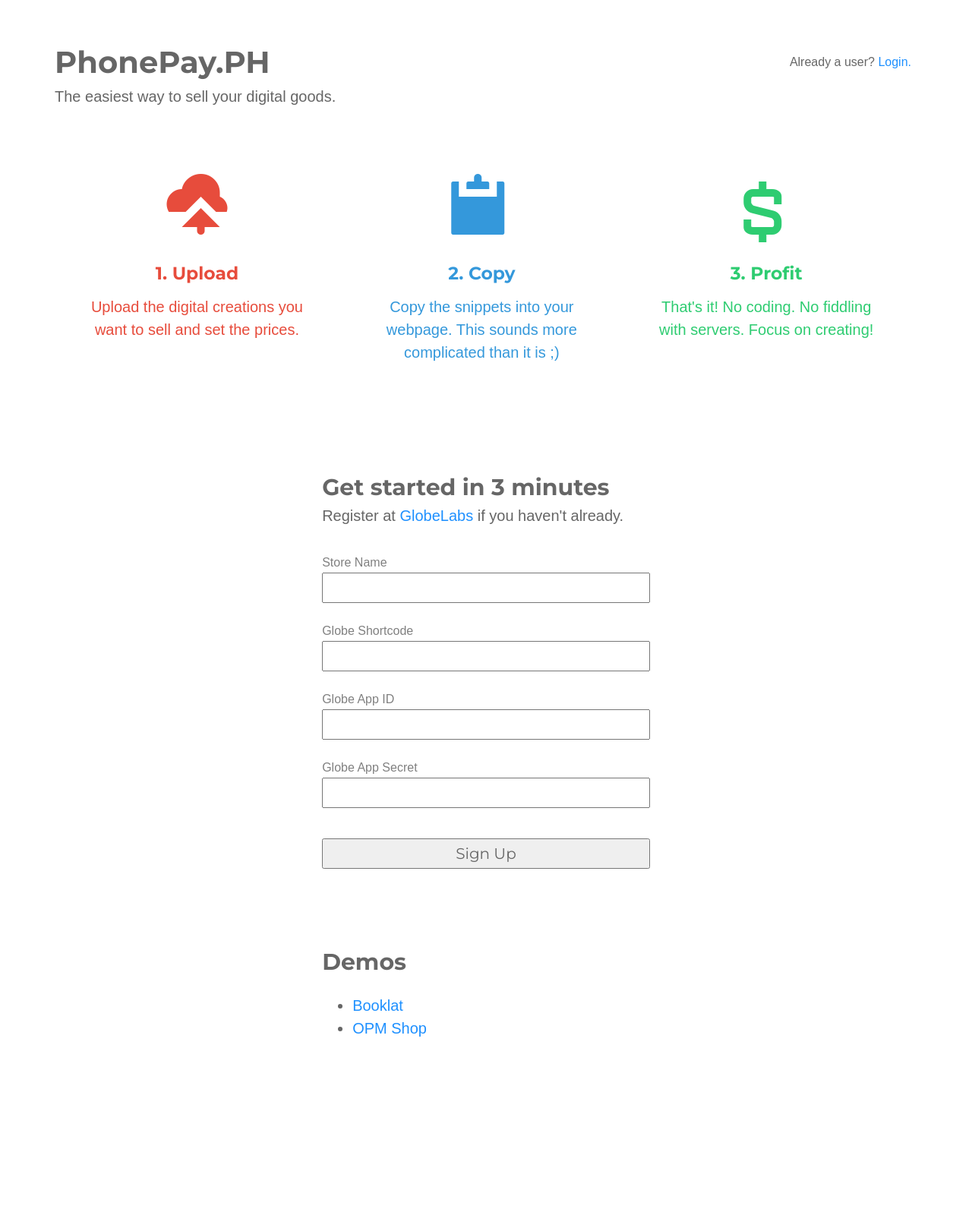
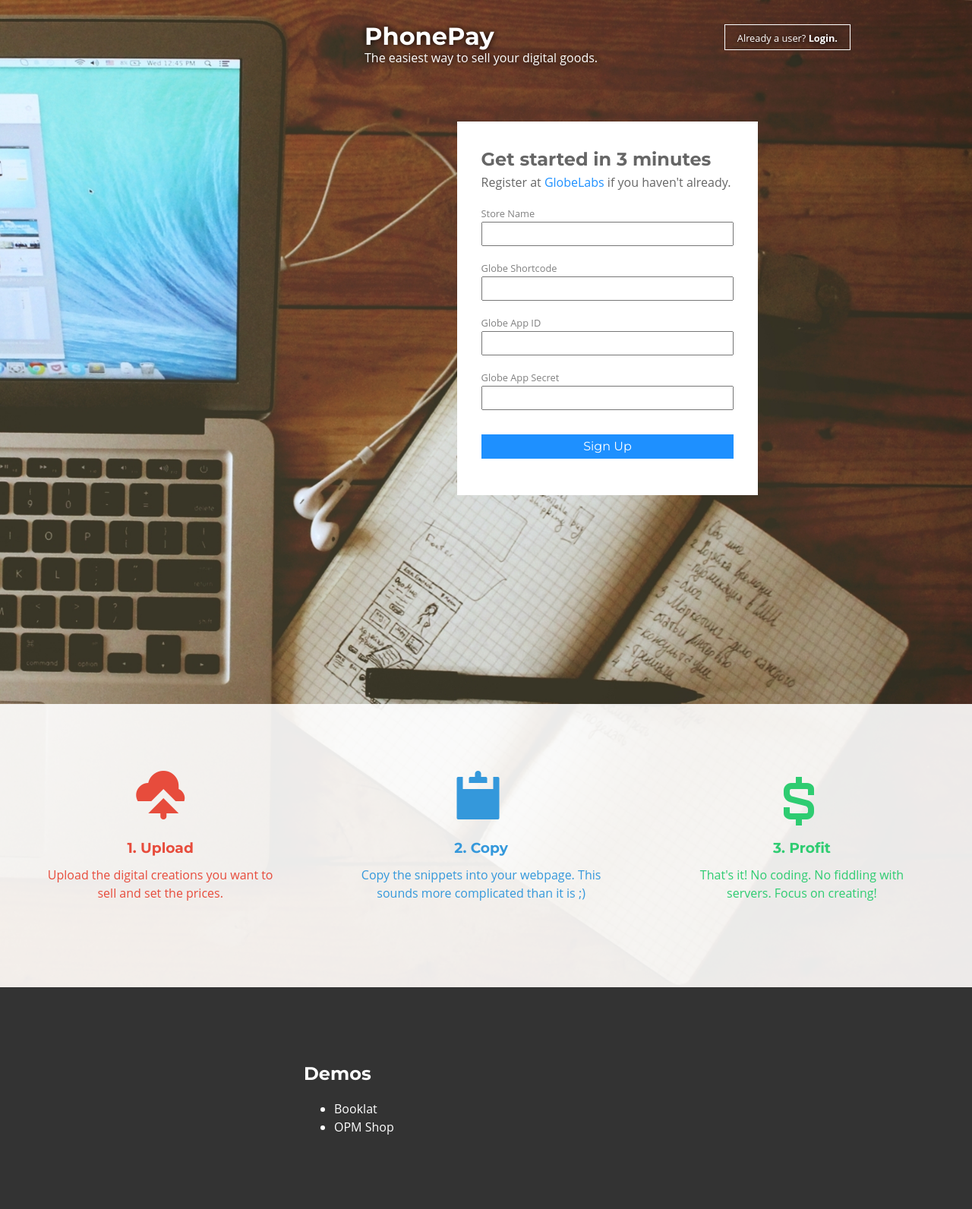
Before and after one commit to marksteve/purrchase, a Flask app: page / in a window 1280 px wide. Shown: the whole page at 76% size. Before the commit the page ends 1365 px from the top, so only its background shows below. Run offline with Flask 2, Linux system fonts and the light colour scheme; some libraries are stand-ins or nearby versions.

Commit message:
Revamp index page and other page styles

```diff
--- /dev/null
+++ b/static/css/base.css
@@ -0,0 +1,85 @@
+* {
+  box-sizing: border-box;
+
+  text-rendering: optimizeLegibility;
+}
+body, input, button {
+  font: 16px/1.5 Open Sans, sans-serif;
+
+  color: #666;
+}
+h1, h2, h3, button {
+  font-family: Montserrat, sans-serif;
+}
+h1 {
+  line-height: 1;
+
+  margin: 0;
+}
+h1 a {
+  color: inherit;
+}
+h1 a:hover {
+  text-decoration: none;
+}
+h2 {
+  margin: 3rem 0 0 0;
+}
+a {
+  text-decoration: none;
+
+  color: dodgerblue;
+}
+a:hover {
+  text-decoration: underline;
+}
+p {
+  margin: 0 0 1em 0;
+}
+p.submit {
+  padding-top: 1em;
+}
+code {
+  font-size: 200%;
+}
+form {
+  margin-top: 1.5em;
+}
+label {
+  font-size: 80%;
+  line-height: 1;
+
+  color: gray;
+}
+input, button {
+  padding: 0 .5em;
+}
+input {
+  height: 2em;
+}
+button {
+  line-height: 2em;
+
+  color: white;
+  border: 0;
+  background: dodgerblue;
+}
+form label input, form button {
+  display: block;
+
+  width: 100%;
+}
+.page {
+  position: relative;
+
+  max-width: 40em;
+  margin: 1em auto;
+  padding: 2rem;
+}
+.login {
+  line-height: 2;
+
+  position: absolute;
+  top: 2em;
+  right: 2em;
+}
--- a/static/css/index.css
+++ b/static/css/index.css
@@ -1,76 +1,65 @@
-* {
-  box-sizing: border-box;
+header {
+  position: relative;
+
+  height: 1300px;
+
+  background: url(../images/bg.jpg) no-repeat right top;
+  background-size: 2000px;
 }
-body, input, button {
-  font: 20px/1.5 sans-serif;
+.logo {
+  position: absolute;
+  top: 2em;
+  right: 30em;
 
-  color: #666;
+  width: 20em;
+
+  color: white;
+  text-shadow: 0 0 .5em black;
 }
-h1, h2, h3, button {
-  font-family: Montserrat, sans-serif;
+.login {
+  right: 10em;
+
+  display: inline-block;
+
+  padding: 0 1em;
+
+  color: white;
+  border: 1px solid;
+  text-shadow: 0 0 .5em black;
 }
-h1 {
+.login a {
+  font-weight: bold;
+
+  color: white;
+}
+.get-started {
+  position: absolute;
+  top: 10em;
+  right: 10em;
+
+  width: 40em;
+}
+.get-started h2 {
   margin: 0;
 }
-h1 a {
-  color: inherit;
-}
-h2 {
-  margin: 3rem 0 0 0;
-}
-a {
-  text-decoration: none;
-
-  color: dodgerblue;
-}
-a:hover {
-  text-decoration: underline;
-}
-section {
-  position: relative;
-
-  max-width: 60em;
-  margin: 1em auto;
-  padding: 2rem;
+.get-started form {
+  width: 62%;
+  margin: 0 auto;
+  padding: 2em;
 
   background: white;
 }
-.login {
-  line-height: 2;
+.steps {
+  position: absolute;
+  bottom: 0;
 
-  position: absolute;
-  top: 2em;
-  right: 2em;
+  width: 100%;
+  padding: 5em 0 7em 0;
+
+  background: rgba(255, 255, 255, .9);
 }
-p {
-  margin: 0 0 1em 0;
-}
-p.submit {
-  padding-top: 1em;
-}
-code {
-  font-size: 200%;
-}
-form {
-  margin-top: 1.5em;
-}
-label {
-  font-size: 80%;
-  line-height: 1;
-
-  color: gray;
-}
-form label input, form button {
-  width: 100%;
-}
-form label input, form button {
-  display: block;
-
-  height: 2em;
-  padding: 0 .5em;
-}
-.steps {
-  margin: 3em 0;
+.steps ul {
+  margin: 0;
   padding: 0;
 
   list-style: none;
@@ -81,7 +70,6 @@ form label input, form button {
   display: inline-block;
 
   width: 33%;
-  padding: 1em 2em;
 
   text-align: center;
   vertical-align: top;
@@ -102,7 +90,20 @@ form label input, form button {
 .profit {
   color: #2ecc71;
 }
-.get-started, .demos, .login-form {
-  width: 38%;
-  margin: 5em auto;
+.steps p {
+  width: 20em;
+  margin: 0 auto;
 }
+.demos {
+  padding: 3em 0 5em 0;
+
+  background: #333;
+}
+.demos,
+.demos a {
+  color: white;
+}
+.demos > div {
+  width: 30em;
+  margin: 0 auto;
+}
--- a/static/jsx/phonepay.js
+++ b/static/jsx/phonepay.js
@@ -257,7 +257,7 @@ var Form = React.createClass({
           </p>
           {box}
           <p className="powered-by">
-            Powered by PHonePay
+            Powered by PhonePay
           </p>
         </div>
       </div>
--- a/templates/base.html
+++ b/templates/base.html
@@ -2,23 +2,25 @@
 <html>
 <head>
   <link rel="stylesheet" href="//fonts.googleapis.com/css?family=Montserrat:400,700">
+  <link rel="stylesheet" href="//fonts.googleapis.com/css?family=Open+Sans:400italic,700italic,400,700">
   <link rel="stylesheet" href="//cdnjs.cloudflare.com/ajax/libs/normalize/3.0.1/normalize.min.css">
   <link rel="stylesheet" href="/static/css/open-iconic.min.css">
-  <link rel="stylesheet" href="/static/css/index.css">
-  <title>PhonePay.PH</title>
+  <link rel="stylesheet" href="/static/css/base.css">
+  {% block css %}{% endblock %}
+  <title>PhonePay</title>
 </head>
 <body>
-  <section>
-    <h1><a href="/">PhonePay.PH</a></h1>
-    <p class="login">
+<div class="page">
+  <h1><a href="/">PhonePay</a></h1>
+  <div class="login">
     <small>
       Already a user? <a href="/login">Login.</a>
     </small>
-    </p>
+  </div>
   <p>
     The easiest way to sell your digital goods.
   </p>
   {% block content %}{% endblock %}
-  </section>
+</div>
 </body>
 </html>
--- a/templates/index.html
+++ b/templates/index.html
@@ -1,39 +1,35 @@
-{% extends "base.html" %}
+<!doctype html>
+<html>
+<head>
+  <link rel="stylesheet" href="//fonts.googleapis.com/css?family=Montserrat:400,700">
+  <link rel="stylesheet" href="//cdnjs.cloudflare.com/ajax/libs/normalize/3.0.1/normalize.min.css">
+  <link rel="stylesheet" href="/static/css/open-iconic.min.css">
+  <link rel="stylesheet" href="/static/css/base.css">
+  <link rel="stylesheet" href="/static/css/index.css">
+  <title>PhonePay</title>
+</head>
+<body>
 
-{% block content %}
+<header>
 
-<ul class="steps">
-  <li class="upload">
-    <span class="oi" data-glyph="cloud-upload"></span>
-    <h3>1. Upload</h3>
-    <p>
-      Upload the digital creations you want to sell
-      and set the prices.
-    </p>
-  </li>
-  <li class="copy">
-    <span class="oi" data-glyph="clipboard"></span>
-    <h3>2. Copy</h3>
-    <p>
-      Copy the snippets into your webpage.
-      This sounds more complicated than it is ;)
-    </p>
-  </li>
-  <li class="profit">
-    <span class="oi" data-glyph="dollar"></span>
-    <h3>3. Profit</h3>
-    <p>
-      That's it! No coding. No fiddling with servers.
-      Focus on creating!
-    </p>
-  </li>
-</ul>
+<div class="logo">
+  <h1><a href="/">PhonePay</a></h1>
+  <p>
+    The easiest way to sell your digital goods.
+  </p>
+</div>
+
+<div class="login">
+  <small>
+    Already a user? <a href="/login">Login.</a>
+  </small>
+</div>
 
 <div class="get-started">
-<h2>Get started in 3 minutes</h2>
-<p>Register at <a href="http://developer.globelabs.com.ph/">GlobeLabs</a> if you
-haven't already.</p>
 <form action="" method="post">
+  <h2>Get started in 3 minutes</h2>
+  <p>Register at <a href="http://developer.globelabs.com.ph/">GlobeLabs</a> if you
+  haven't already.</p>
   <p>
     <label>
       Store Name
@@ -64,12 +60,46 @@ haven't already.</p>
 </form>
 </div>
 
-<div class="demos">
+<div class="steps">
+<ul>
+  <li class="upload">
+    <span class="oi" data-glyph="cloud-upload"></span>
+    <h3>1. Upload</h3>
+    <p>
+      Upload the digital creations you want to sell
+      and set the prices.
+    </p>
+  </li>
+  <li class="copy">
+    <span class="oi" data-glyph="clipboard"></span>
+    <h3>2. Copy</h3>
+    <p>
+      Copy the snippets into your webpage.
+      This sounds more complicated than it is ;)
+    </p>
+  </li>
+  <li class="profit">
+    <span class="oi" data-glyph="dollar"></span>
+    <h3>3. Profit</h3>
+    <p>
+      That's it! No coding. No fiddling with servers.
+      Focus on creating!
+    </p>
+  </li>
+</ul>
+</div>
+
+</header>
+
+<section class="demos">
+<div>
 <h2>Demos</h2>
 <ul>
   <li><a href="/demos/booklat">Booklat</a></li>
   <li><a href="/demos/opm">OPM Shop</a></li>
 </ul>
 </div>
+</section>
 
-{% endblock %}
+</body>
+</html>
```
Also changed, not shown: templates/login.html (+9 -0 lines), static/images/bg.jpg (added), static/js/phonepay.js. Lines whose indentation alone changed are shown as unchanged.
